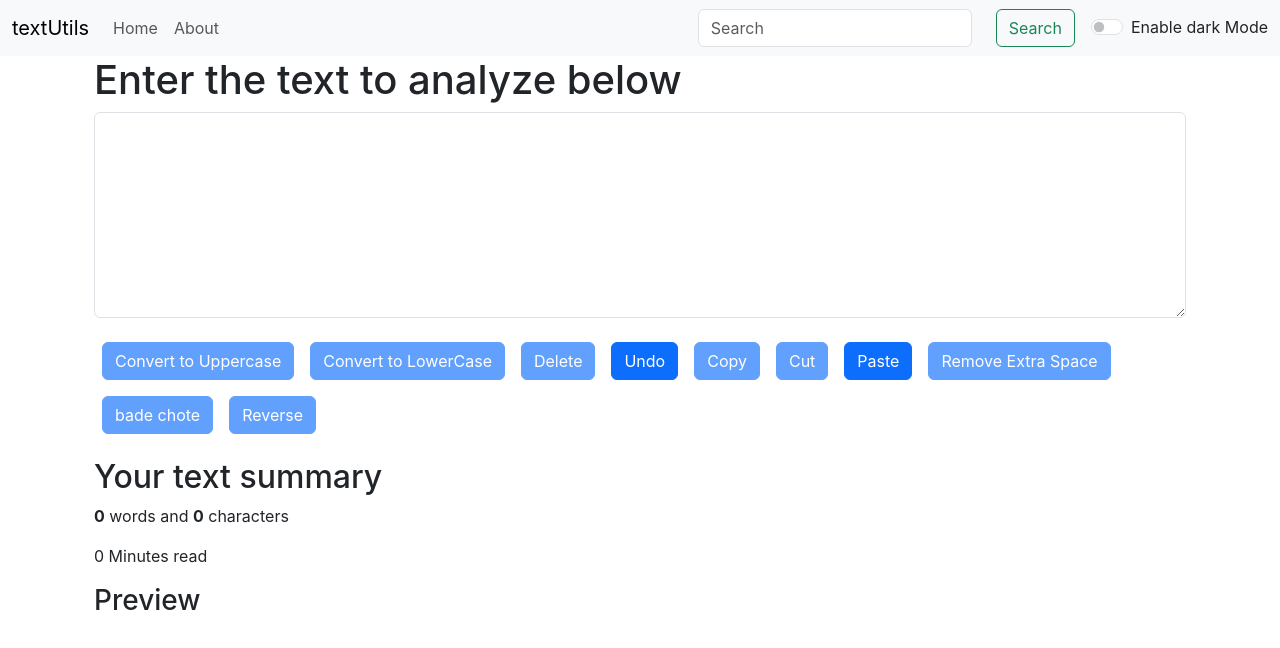
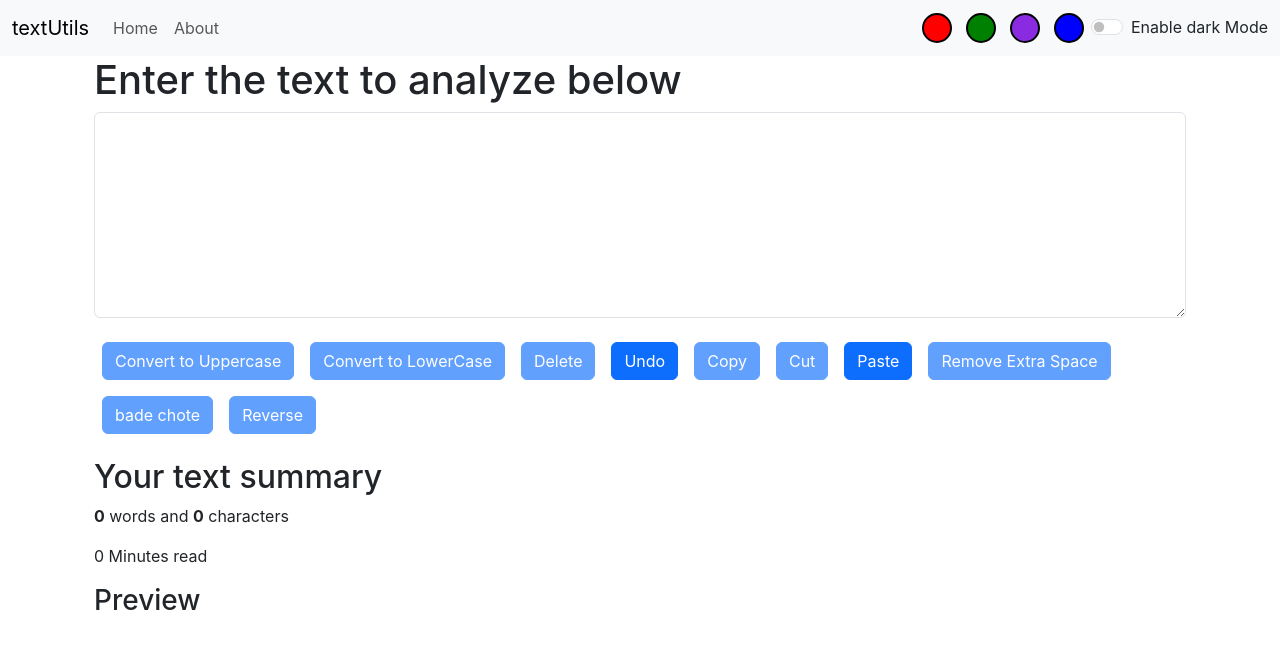
Before and after one commit to Manish72366/TextUtils, a React (Create React App) app: page / in a window 1280 px wide. Shown: the top 648 px of the page. Built offline with nearby package versions, Linux system fonts and the light colour scheme.

Commit message:
make some more modes in the react app

```diff
--- a/src/App.js
+++ b/src/App.js
@@ -1,4 +1,5 @@
 import "./App.css";
+import "./manish.css";
 import React , { useState } from "react";
 import Navbar from "./components/Navbar";
 import TextForm from "./components/TextForm";
@@ -73,7 +74,7 @@ function App() {
         {/* exact path matches exact path and simply write path matches partially so always write exact */}
         {/*react  router used to switch in pages without loading page as single page experience it gaves to us*/}
         <Routes>
-          <Route exact path="/about" element={<About mode = {mode} acitve = "true" />} />
+          <Route exact path="/about" element={<About mode = {mode} active = "true" />} />
           <Route exact path="/" element={<TextForm heading="Enter the text to analyze below" mode = {mode} active = "true"/>} />
         </Routes>
       </div>
--- a/src/components/About.js
+++ b/src/components/About.js
@@ -31,7 +31,7 @@ export default function About(props) {
     }
   return (
     <>
-      <div className="container my-3" style = {{backgroundColor : props.mode === 'dark'? 'rgb(3 ,2, 37)' : 'white' , color : props.mode === 'dark'? 'white': 'rgb(3 ,2, 37)'}}>
+      <div className="container my-3 abt" style = {{backgroundColor : props.mode === 'dark'? 'rgb(3 ,2, 37)' : 'white' , color : props.mode === 'dark'? 'white': 'rgb(3 ,2, 37)' }}>
         <h1 style = {{backgroundColor : props.mode === 'dark'? 'rgb(3 ,2, 37)' : 'white' , color : props.mode === 'dark'? 'white': 'rgb(3 ,2, 37)'}}>About Us</h1>
         <div className="accordion" id="accordionPanelsStayOpenExample">
           <div className="accordion-item">
--- a/src/components/Navbar.js
+++ b/src/components/Navbar.js
@@ -2,15 +2,46 @@
 import React from 'react'
 import PropTypes from 'prop-types';
 import { Link } from 'react-router-dom';
+import TextForm from './TextForm';
+import About from './About';
 export default function Navbar(props) {
   const setFavbarHome = () =>
   {
     document.title = "TextUtils-Home";
-  }
+  };
   const setFavbarAbout = () =>
   {
     document.title = "TextUtils-About";
-  }
+  };
+  const changeBgColor =  (clr) =>
+  {
+    document.body.style.backgroundColor = clr;
+    document.body.style.color = 'white';
+    let ele = document.getElementById('MyBox');
+    ele.style.backgroundColor = clr;
+    ele.style.color = 'white';
+    // i am trying to replicate the same thing for about also but if you look to the about code so inside the html we are changing the color so that will replicate things.
+    // let ele1 = document.getElementsByClassName('abt');
+    // ele1.style.backgroundColor = clr;
+    // ele1.style.color = 'white';
+  };
+  const changeBgColorRed =  () =>
+  {
+    changeBgColor("red");
+  };
+  const changeBgColorGreen =  () =>
+  {
+    changeBgColor("green");
+  };
+  const changeBgColorPurple =  () =>
+  {
+    changeBgColor("blueviolet");
+  };
+  const changeBgColorBlue =  () =>
+  {
+    changeBgColor("blue");
+  };
+
   return (
     <>
     <nav className={`navbar navbar-expand-lg navbar-${props.mode} bg-${props.mode}`}> {/* Curly bracket and then backticks helps us to use  template literal inside the whole string ${} use to write js things inside */}
@@ -28,10 +59,13 @@ export default function Navbar(props) {
             <Link className={`nav-link ${props.active}`} to="/about" onClick={setFavbarAbout}>{props.aboutText}</Link> {/* href = "/" means link to the same page where you are */}
           </li>
         </ul>
-        <form className="d-flex" role="search">
-          <input className="form-control me-2" type="search" placeholder="Search" aria-label="Search"/>
-          <button className="btn btn-outline-success mx-3" type="submit">Search</button>
-        </form>
+        {/* <button className='btns' id = "red" onClick={changeBgColor('red')} >red</button> this set the color to red without clicking to it so use function to overcome the problem , simple onClick ko ek function chayiye hota hai function call ni*/}
+        <button className='btns' id = "red" onClick={changeBgColorRed} ></button>
+        <button className='btns' id = "green" onClick={changeBgColorGreen}></button>
+        <button className='btns' id = "purple" onClick={changeBgColorPurple}></button>
+        <button className='btns' id = "blue" onClick={changeBgColorBlue}></button>
+
+
         <div className={`form-check form-switch text-${props.mode === 'dark' ? 'light' : 'dark'}`}> {/* text-light to do text color white*/}
           <input className="form-check-input" type="checkbox" role="switch" id="flexSwitchCheckDefault" onClick={props.toggleMode} />
           <label className="form-check-label" htmlFor="flexSwitchCheckDefault" >Enable {props.mode === 'light' ? 'dark' : 'light'} Mode</label>
--- a/src/manish.css
+++ b/src/manish.css
@@ -1,13 +1,24 @@
-.container{
-    color: #61dafb;
-    background-color: black;
-    text-align: center;
-    padding: 10px;
-    font-size: 30px;
-    border-bottom: 3px solid  #61dafb;
-    display: inline-block;
-    width: 500px;
-   position:relative;
-   left: 32%;
-   margin-left: 0px;
+.btns{
+    height: 30px;
+    width: 30px;
+    border: 2px solid black;
+    border-radius: 20px;
+    margin: 0px 7px ;
+    color: white;
 }
+#red
+{
+    background: red;
+}
+#green
+{
+    background: green;
+}
+#purple
+{
+    background: blueviolet;
+}
+#blue
+{
+    background: blue;
+}
```
